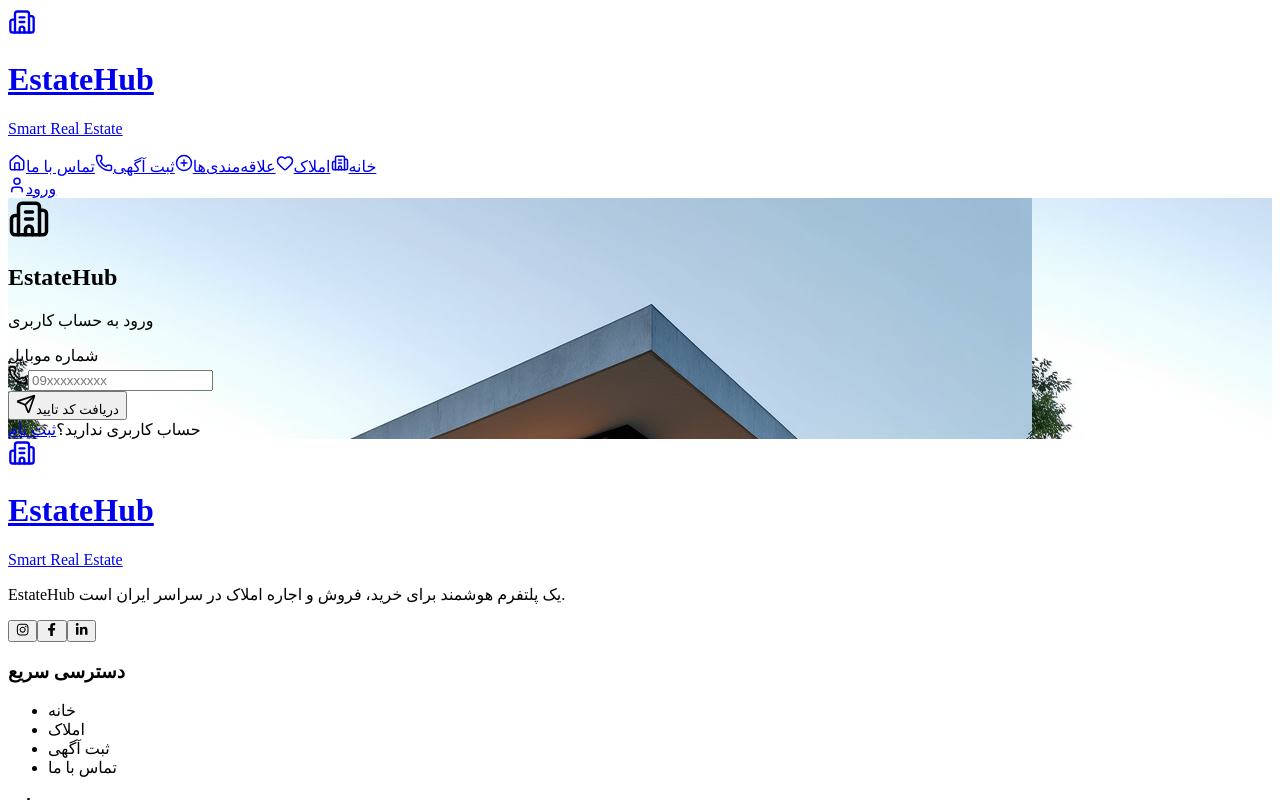
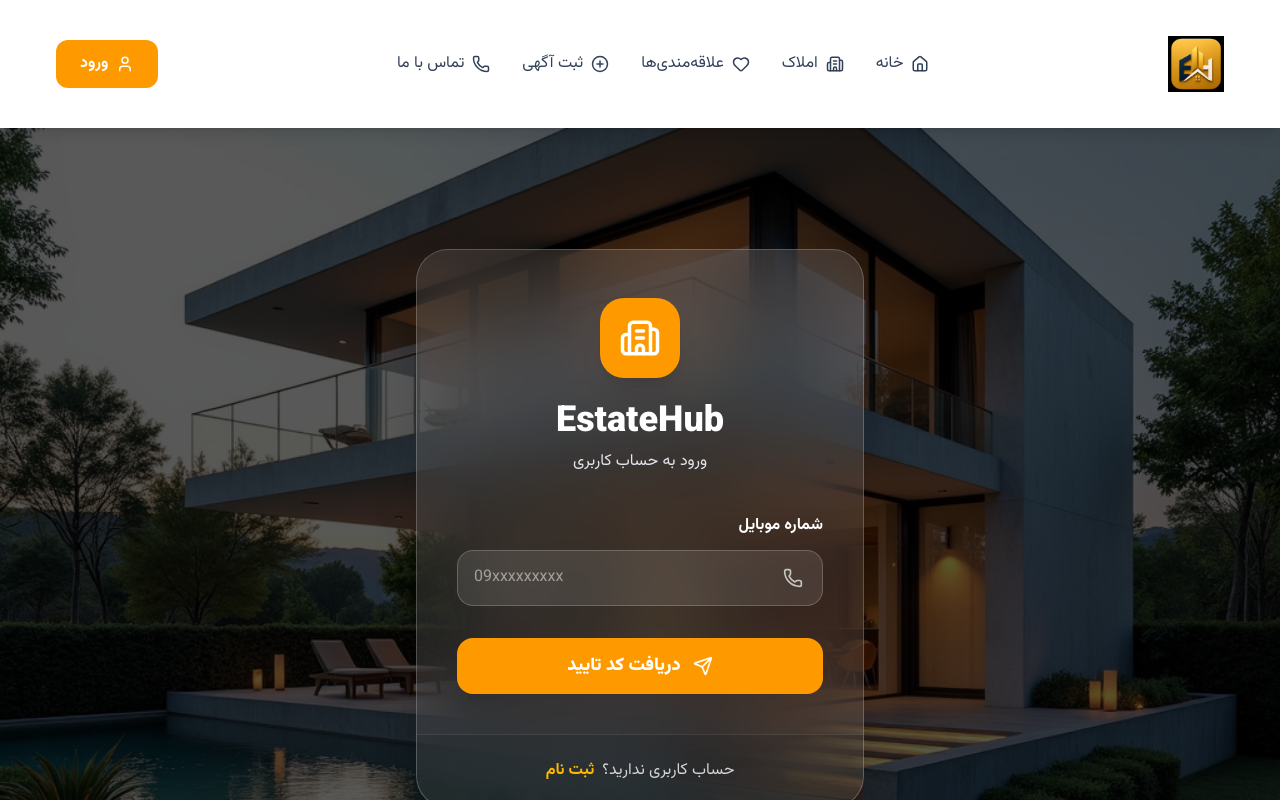
Before and after one commit to parisaoncs50p/EstateHub, a React (Vite) app: page /login in a window 1280 px wide. Shown: the top 800 px of the page. Built offline with nearby package versions, Linux system fonts and the light colour scheme.

Commit message:
feat: add featured properties section

```diff
--- a/src/components/auth/ProtectedRoute.jsx
+++ b/src/components/auth/ProtectedRoute.jsx
@@ -2,7 +2,7 @@
 import { Navigate } from "react-router-dom";
 
 function ProtectedRoute({ children }) {
-  const isLogin = localStorage.getItem("isLogin");
+  const isLogin = localStorage.getItem("isLogin") === "true";
 
   if (!isLogin) {
     return <Navigate to="/login" replace />;
--- a/src/components/common/Logo.jsx
+++ b/src/components/common/Logo.jsx
@@ -1,34 +1,18 @@
 
-import { Building2 } from "lucide-react";
 import { Link } from "react-router-dom";
+import logo from "../../assets/images/logo.png";
 
-function Logo({ dark = false }) {
+function Logo() {
   return (
     <Link
       to="/"
-      className="flex items-center gap-4"
+      className="flex items-center"
     >
-      <div className="flex h-14 w-14 items-center justify-center rounded-2xl bg-amber-500 text-white shadow-lg">
-        <Building2 size={28} />
-      </div>
-
-      <div className="leading-tight">
-        <h1
-          className={`text-3xl font-black ${
-            dark ? "text-slate-900" : "text-black"
-          }`}
-        >
-          EstateHub
-        </h1>
-
-        <p
-          className={`text-sm ${
-            dark ? "text-slate-500" : "text-slate-300"
-          }`}
-        >
-          Smart Real Estate
-        </p>
-      </div>
+      <img
+        src={logo}
+        alt="EstateHub"
+        className="h-14 w-auto object-contain transition hover:scale-105"
+      />
     </Link>
   );
 }
--- a/src/main.jsx
+++ b/src/main.jsx
@@ -1,3 +1,5 @@
+
+import "./index.css";
 
 import React from "react";
 import ReactDOM from "react-dom/client";
--- a/src/pages/MyProperties.jsx
+++ b/src/pages/MyProperties.jsx
@@ -3,7 +3,6 @@ import { useState } from "react";
 import { useNavigate } from "react-router-dom";
 
 import DeletePropertyModal from "../components/dashboard/DeletePropertyModal";
-import Sidebar from "../components/dashboard/Sidebar";
 
 import {
   Eye,
@@ -54,13 +53,7 @@ function MyProperties() {
   };
 
   return (
-    <section className="min-h-screen bg-slate-100">
-
-      <div className="mx-auto flex max-w-7xl gap-8 p-8">
-
-        <Sidebar />
-
-        <main className="flex-1">
+    <div>
 
       <div className="mb-8 flex items-center justify-between">
 
@@ -153,7 +146,7 @@ function MyProperties() {
 
                     <button
                       onClick={() =>
-                            navigate(`/edit-property/${item.id}`)
+                        navigate(`/dashboard/edit-property/${item.id}`)
                       }
                       className="rounded-xl bg-blue-500 px-5 py-3 text-white transition hover:bg-blue-600"
                     >
@@ -187,11 +180,7 @@ function MyProperties() {
         onDelete={handleDelete}
       />
 
-        </main>
-
     </div>
-
-    </section>
   );
 }
 
--- a/src/pages/Profile.jsx
+++ b/src/pages/Profile.jsx
@@ -1,6 +1,5 @@
 
 import { useState } from "react";
-import Sidebar from "../components/dashboard/Sidebar";
 import {
   Camera,
   Save,
@@ -27,36 +26,24 @@ function Profile() {
   };
 
   return (
-    <section className="min-h-screen bg-slate-100">
-
-      <div className="mx-auto flex max-w-7xl gap-8 p-8">
-
-        <Sidebar />
-
-        <main className="flex-1">
-
     <div className="rounded-3xl bg-white p-10 shadow-xl">
 
       <h1 className="mb-10 text-4xl font-black">
         پروفایل من
       </h1>
 
-            {/* تصویر */}
+      {/* تصویر پروفایل */}
 
       <div className="mb-12 flex flex-col items-center">
 
         <div className="relative">
 
           <div className="flex h-36 w-36 items-center justify-center rounded-full bg-amber-500 text-6xl font-black text-white">
-
             A
-
           </div>
 
           <button className="absolute bottom-2 left-2 flex h-12 w-12 items-center justify-center rounded-full bg-white shadow-lg transition hover:bg-slate-100">
-
             <Camera size={20} />
-
           </button>
 
         </div>
@@ -147,20 +134,11 @@ function Profile() {
         onClick={handleSave}
         className="mt-10 flex items-center gap-3 rounded-2xl bg-amber-500 px-8 py-4 text-white transition hover:bg-amber-600"
       >
-
         <Save size={20} />
-
         ذخیره اطلاعات
-
       </button>
 
     </div>
-
-        </main>
-
-      </div>
-
-    </section>
   );
 }
 
```
Also changed, not shown: src/assets/images/logo.png (added). Lines whose indentation alone changed are shown as unchanged.
